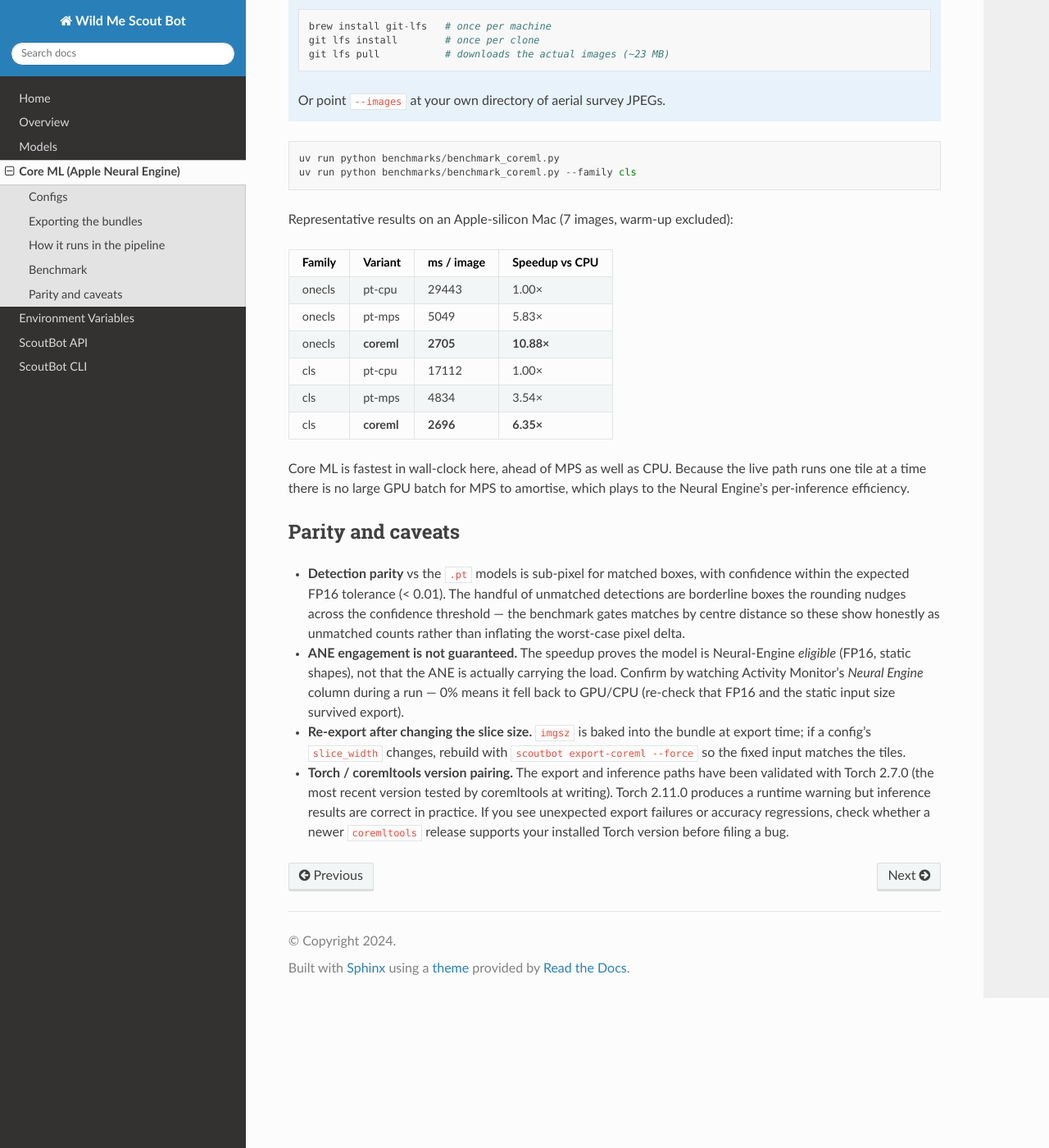
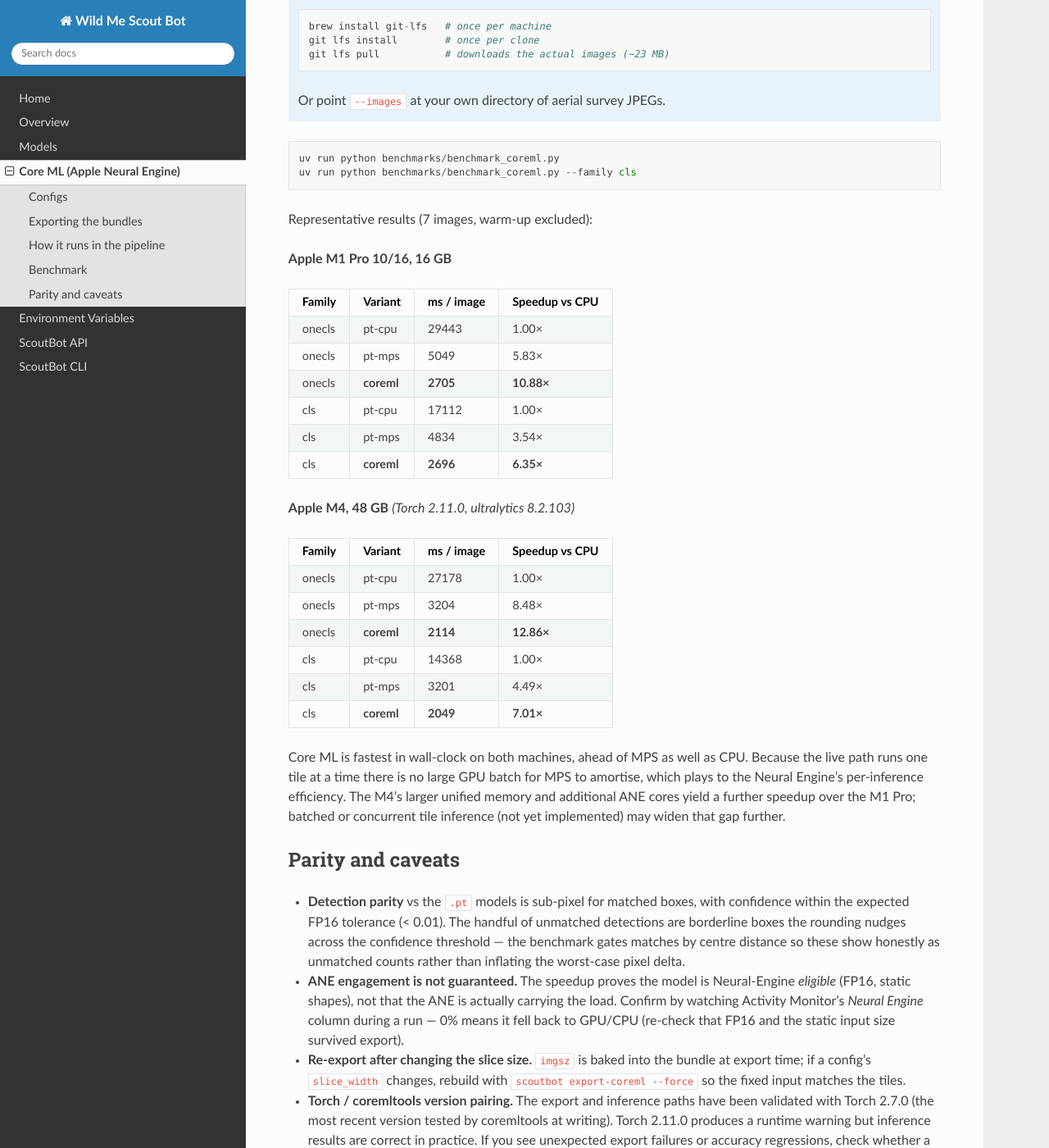
Before and after one commit to SurveyTools/scoutbot-two, a Sphinx documentation site: the page built from docs/coreml.rst, in a window 1280 px wide and 1400 px high, scrolled down 2360 px. Shown: the whole window at 82% size. Built offline with Sphinx 7.4.7 and the Read the Docs theme 3.1.0, drawn with Linux system fonts in a browser that asks for light colours; formulas are drawn with MathJax 3.

Commit message:
Update with both M1 and M4 benchmarks and note on potential batched or concurrent tile inference.

```diff
--- a/docs/coreml.rst
+++ b/docs/coreml.rst
@@ -107,7 +107,9 @@ PyTorch-CPU reference.
     uv run python benchmarks/benchmark_coreml.py
     uv run python benchmarks/benchmark_coreml.py --family cls
 
-Representative results on an Apple-silicon Mac (7 images, warm-up excluded):
+Representative results (7 images, warm-up excluded):
+
+**Apple M1 Pro 10/16, 16 GB**
 
 .. list-table::
    :header-rows: 1
@@ -141,9 +143,45 @@ Representative results on an Apple-silicon Mac (7 images, warm-up excluded):
      - **2696**
      - **6.35×**
 
-Core ML is fastest in wall-clock here, ahead of MPS as well as CPU. Because the live path runs
-one tile at a time there is no large GPU batch for MPS to amortise, which plays to the Neural
-Engine's per-inference efficiency.
+**Apple M4, 48 GB**  *(Torch 2.11.0, ultralytics 8.2.103)*
+
+.. list-table::
+   :header-rows: 1
+
+   * - Family
+     - Variant
+     - ms / image
+     - Speedup vs CPU
+   * - onecls
+     - pt-cpu
+     - 27178
+     - 1.00×
+   * - onecls
+     - pt-mps
+     - 3204
+     - 8.48×
+   * - onecls
+     - **coreml**
+     - **2114**
+     - **12.86×**
+   * - cls
+     - pt-cpu
+     - 14368
+     - 1.00×
+   * - cls
+     - pt-mps
+     - 3201
+     - 4.49×
+   * - cls
+     - **coreml**
+     - **2049**
+     - **7.01×**
+
+Core ML is fastest in wall-clock on both machines, ahead of MPS as well as CPU. Because the live
+path runs one tile at a time there is no large GPU batch for MPS to amortise, which plays to the
+Neural Engine's per-inference efficiency. The M4's larger unified memory and additional ANE cores
+yield a further speedup over the M1 Pro; batched or concurrent tile inference (not yet
+implemented) may widen that gap further.
 
 Parity and caveats
 ~~~~~~~~~~~~~~~~~~~
```
